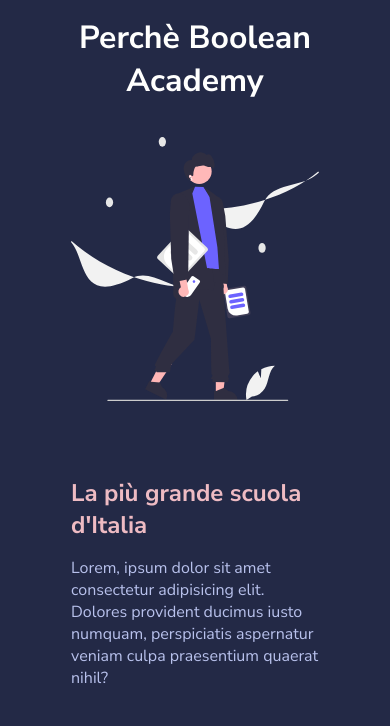
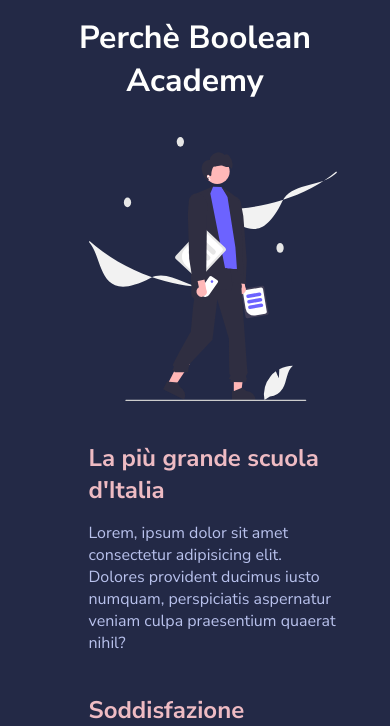
Before and after one commit to mikzanco/html-css-resp-wannabe, a plain HTML site: page index.html in a window 390 px wide. Shown: the part 2640-3366 px from the top of the page. Drawn offline with Linux system fonts and the light colour scheme.

Commit message:
fix mediaquery max width 1160px

```diff
--- a/css/style.css
+++ b/css/style.css
@@ -128,7 +128,11 @@
     SOLUZIONE RESPONSIVE
  ************************************************/
 
-
+@media (max-width:1160px){
+  .container{
+    width: 100%;
+  }
+}
 
  @media (max-width:768px){
   .container{
@@ -166,7 +170,7 @@
 
   .why-us .col{
     width: 80%;
-    margin: 10% 0;
+    margin: 10% 0 0 10%;
 
   }
 }
```
